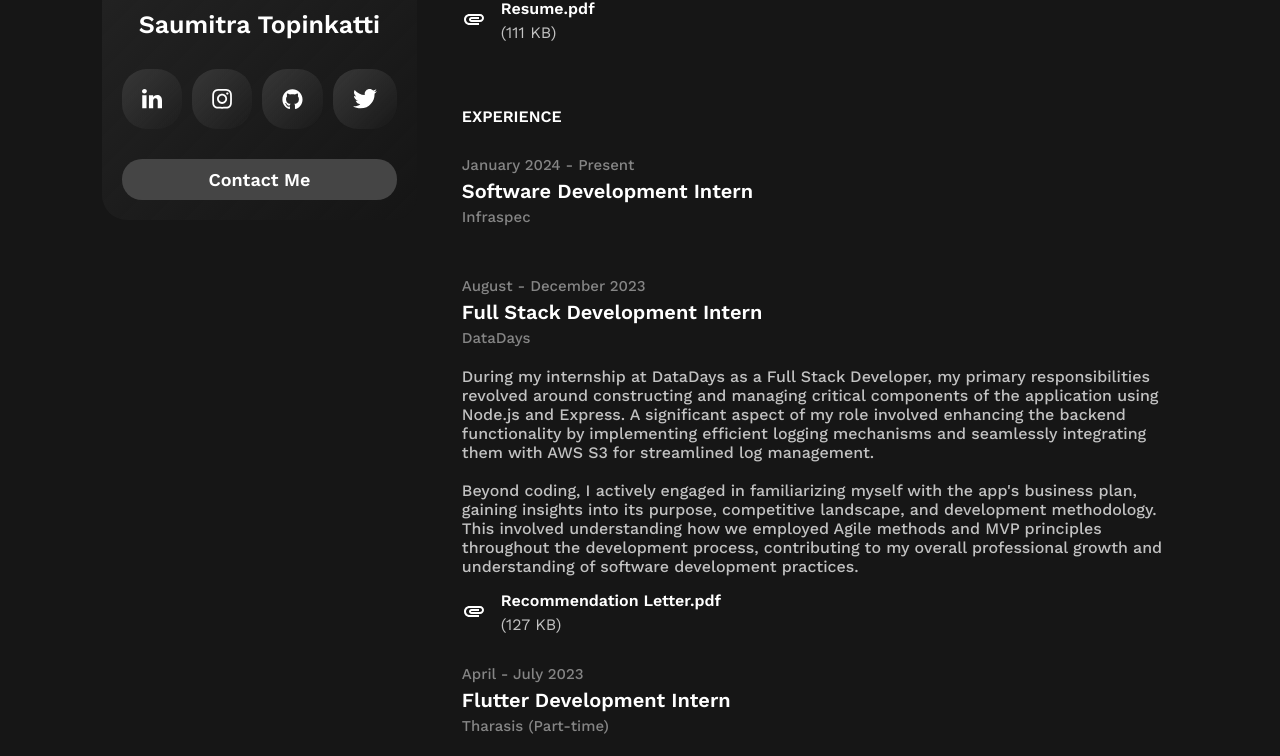
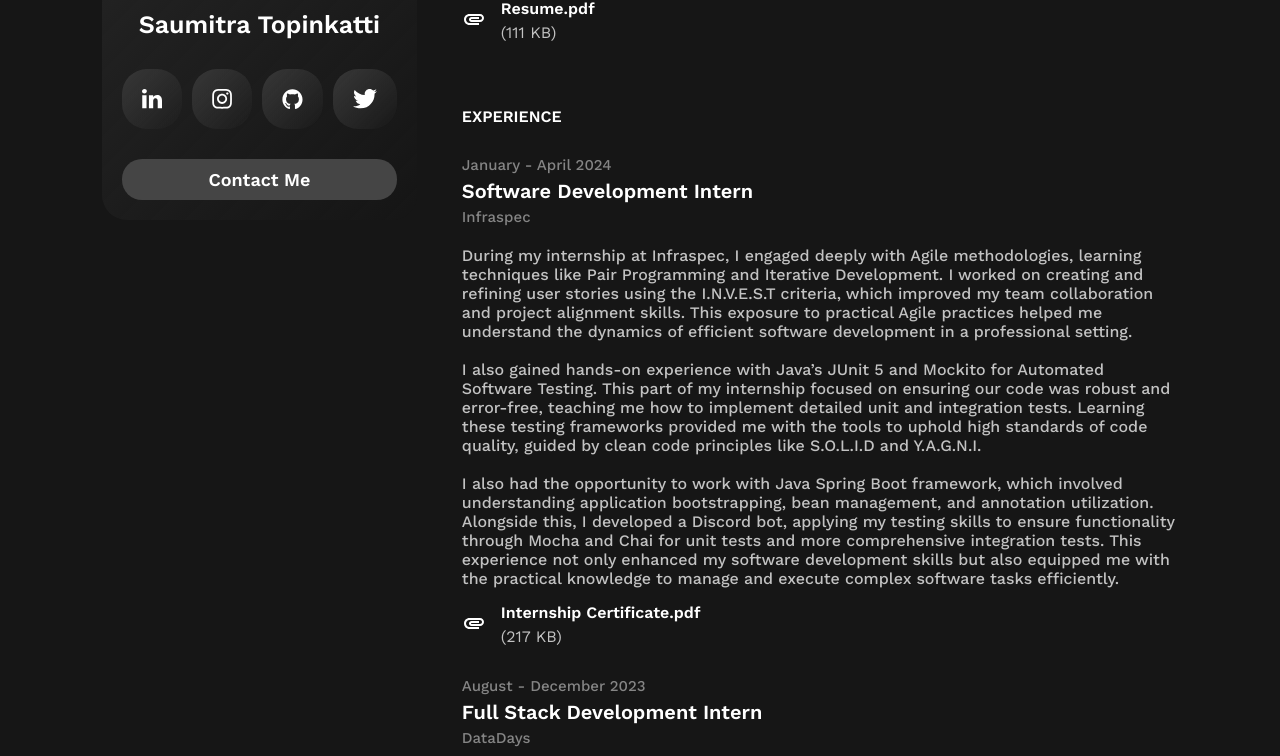
Before and after one commit to SBTopZZZ-LG/react-portfolio, a React (Create React App) app: page /credentials in a window 1280 px wide. Shown: the part 362-1118 px from the top of the page. Built offline with nearby package versions, Linux system fonts and the light colour scheme.

Commit message:
refactor: update dataset details

```diff
--- a/src/Assets/Datasets/aboutMePage.json
+++ b/src/Assets/Datasets/aboutMePage.json
@@ -1,13 +1,13 @@
 {
 	"infoCard": {
-		"headline": "Software Development Intern @ Infraspec",
-		"bio": "I am a dedicated Software Engineer proficient with React, Node.js, and Flutter. I'm excited to explore new technologies that can help solve real-world problems. I am a 4th year Computer Science student studying at KLS GIT."
+		"headline": "Software Developer",
+		"bio": "I am a dedicated Software Engineer proficient with React, Node.js, and Flutter. I'm excited to explore new technologies that can help solve real-world problems."
 	},
 	"experienceCard": [
 		{
 			"date": [
-				"January 2024",
-				"Present"
+				"January",
+				"April 2024"
 			],
 			"title": "Software Development Intern",
 			"company": "Infraspec"
--- a/src/Assets/Datasets/contactPage.json
+++ b/src/Assets/Datasets/contactPage.json
@@ -2,7 +2,7 @@
   "contact_email": "hey@saumitra1912.com",
   "contact_phone": {
     "cc": "91",
-    "phone_no": "91084 24029"
+    "phone_no": "70223 67638"
   },
   "socials": {
     "linkedin": "https://www.linkedin.com/in/saumitra-topinkatti-45a577208",
--- a/src/Assets/Datasets/credentialsPage.js
+++ b/src/Assets/Datasets/credentialsPage.js
@@ -1,5 +1,7 @@
 import Resume from "../Files/Resume.pdf";
+import InfraspecIC from "../Files/Infraspec - Internship Certificate.pdf";
 import DataDaysRC from "../Files/DataDays - Recommendation Letter.pdf";
+import DataDaysIC from "../Files/DataDays - Internship Certificate.pdf";
 import TharasisCoC from "../Files/Tharasis - Certificate of Completion.png";
 import TharasisRC from "../Files/Tharasis - Recommendation Letter.pdf";
 import UnifiedLoA from "../Files/Unified - Letter of Appreciation.pdf";
@@ -20,11 +22,21 @@
 	},
 	experience: [
 		{
-			date: ["January 2024", "Present"],
+			date: ["January", "April 2024"],
 			title: "Software Development Intern",
 			company: "Infraspec",
-			description: [""],
-			attachments: [],
+			description: [
+				"During my internship at Infraspec, I engaged deeply with Agile methodologies, learning techniques like Pair Programming and Iterative Development. I worked on creating and refining user stories using the I.N.V.E.S.T criteria, which improved my team collaboration and project alignment skills. This exposure to practical Agile practices helped me understand the dynamics of efficient software development in a professional setting.",
+				"I also gained hands-on experience with Java’s JUnit 5 and Mockito for Automated Software Testing. This part of my internship focused on ensuring our code was robust and error-free, teaching me how to implement detailed unit and integration tests. Learning these testing frameworks provided me with the tools to uphold high standards of code quality, guided by clean code principles like S.O.L.I.D and Y.A.G.N.I.",
+				"I also had the opportunity to work with Java Spring Boot framework, which involved understanding application bootstrapping, bean management, and annotation utilization. Alongside this, I developed a Discord bot, applying my testing skills to ensure functionality through Mocha and Chai for unit tests and more comprehensive integration tests. This experience not only enhanced my software development skills but also equipped me with the practical knowledge to manage and execute complex software tasks efficiently.",
+			],
+			attachments: [
+				{
+					name: "Internship Certificate.pdf",
+					file: InfraspecIC,
+					size: "217 KB",
+				},
+			],
 		},
 		{
 			date: ["August", "December 2023"],
@@ -35,6 +47,11 @@
 				"Beyond coding, I actively engaged in familiarizing myself with the app's business plan, gaining insights into its purpose, competitive landscape, and development methodology. This involved understanding how we employed Agile methods and MVP principles throughout the development process, contributing to my overall professional growth and understanding of software development practices.",
 			],
 			attachments: [
+				{
+					name: "Internship Certificate.pdf",
+					file: DataDaysIC,
+					size: "106 KB",
+				},
 				{
 					name: "Recommendation Letter.pdf",
 					file: DataDaysRC,
```
Also changed, not shown: 2 other files (tests, documents, lock files or other folders).
